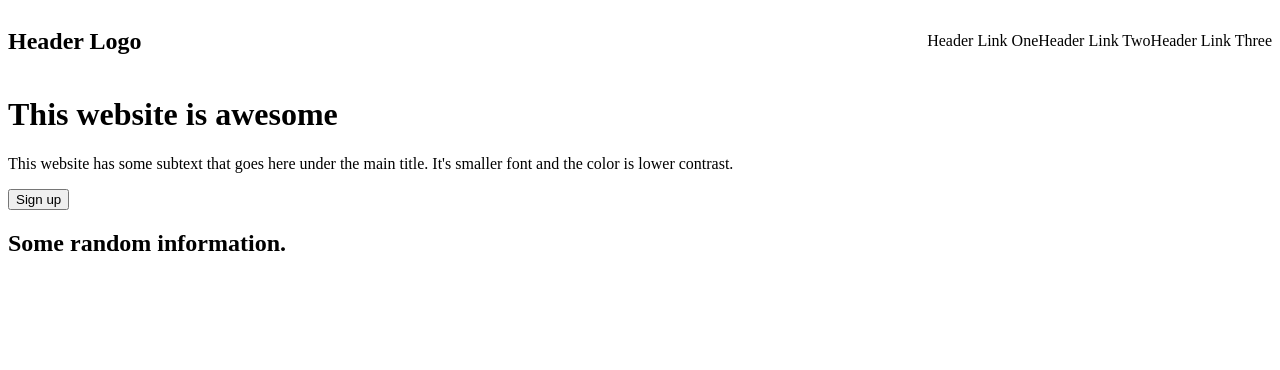
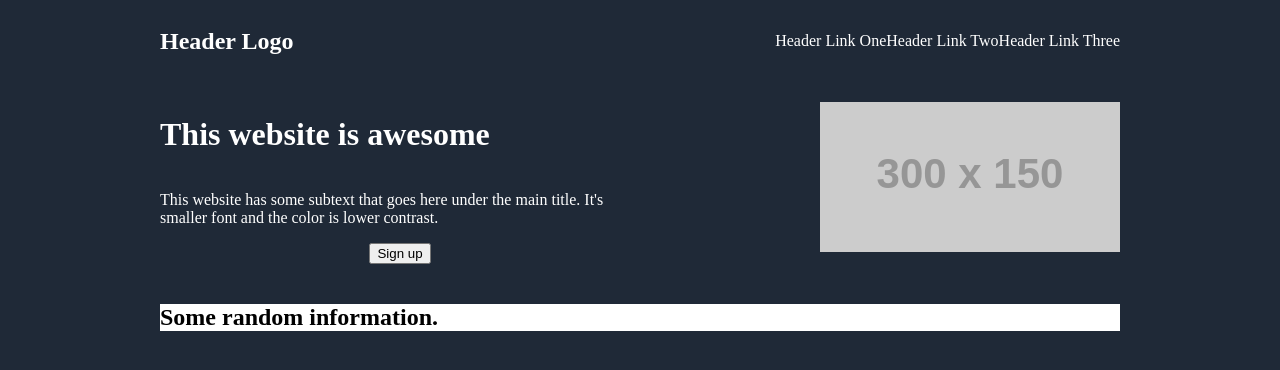
Before and after one commit to p4nd0ra007/landing-page, a plain HTML site: page index.html in a window 1280 px wide. Drawn offline with Linux system fonts and the light colour scheme; placeholder pictures from the web are drawn by us.

Commit message:
fix item placement

```diff
--- a/index.html
+++ b/index.html
@@ -16,10 +16,14 @@
       </ul>
     </div>
     <div class="headline">
+      <div class="headline-text">
         <h1>This website is awesome</h1>
         <p>This website has some subtext that goes here under the main title. It's smaller font and the color is lower contrast.</p>
         <button class="signup">Sign up</button>
-        <img src="">
+      </div>
+      <div class="headline-img">
+        <img src="https://via.placeholder.com/300x150.png?text=ThisIsAPlaceHolderImage">
+      </div>
     </div>
     <div class="more-info">
         <h2>Some random information.</h2>
--- a/styles.css
+++ b/styles.css
@@ -1,6 +1,14 @@
+body{
+    background-color:#1F2937;
+    width:75%;
+    margin-right:auto;
+    margin-left:auto
+}
+
 .header {
     display:flex;
-    align-items:center
+    align-items:center;
+    color:white
 
 }
 
@@ -11,6 +19,34 @@ ul{
     align-items:center
 }
 
-.headline .header{
-    background-color:#2b3c53
+.headline{
+    display:flex;
+    align-items:flex-end;
+    flex:1;
+    padding:20px 0
+
 }
+
+.headline-text{
+    color:white;
+    width:50%;
+    display:flex;
+    flex-direction:column;
+    margin-right:auto;
+    justify-content:center;
+}
+
+.headline-img{
+    align-self:center;
+}
+
+.signup{
+    width:max-content;
+    align-self:center;
+}
+
+.more-info{
+    background-color:white;
+    color:black;
+    width:100%
+}
```
